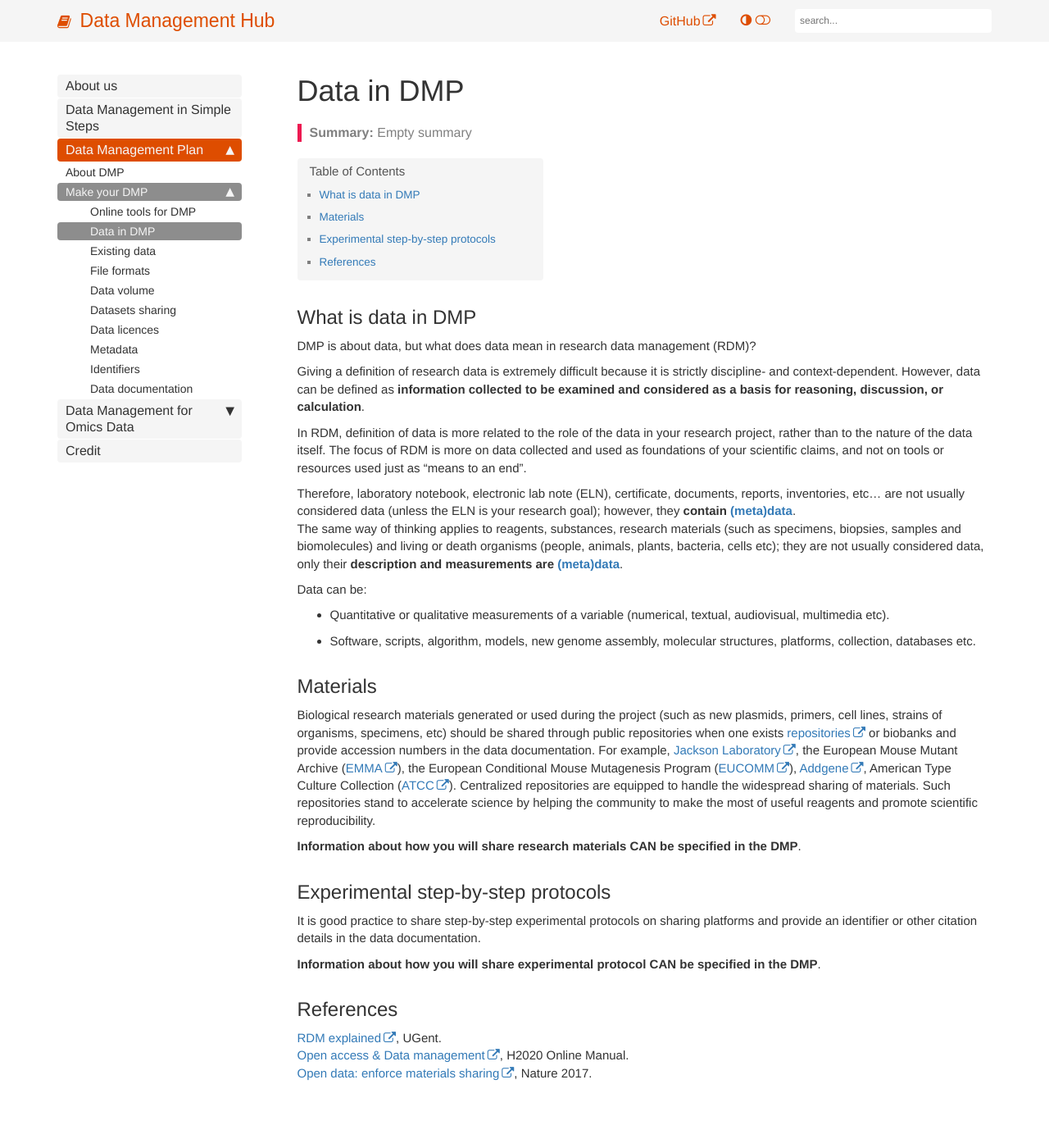
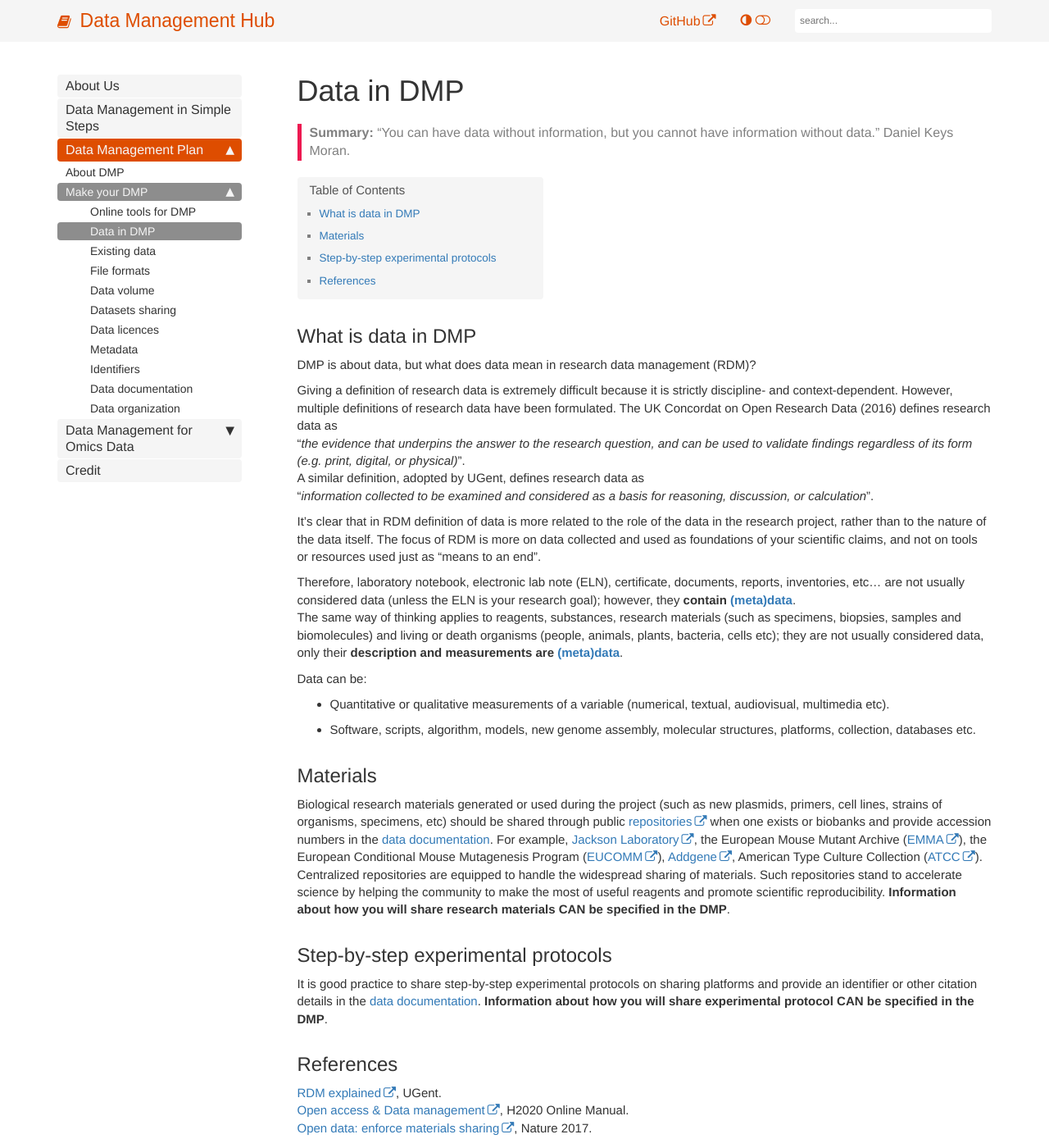
Before and after one commit to ELIXIR-Belgium/rdm-guide, a Jekyll site: the page built from pages/data_in_dmp.md, in a window 1280 px wide and 1400 px high. Shown: the whole window at 82% size. Built offline with Jekyll 4.4.1, drawn with Linux system fonts in a browser that asks for light colours; some web fonts are replaced.

Commit message:
data organization pages

```diff
--- a/_data/sidebars/mydoc_sidebar.yml
+++ b/_data/sidebars/mydoc_sidebar.yml
@@ -3,7 +3,7 @@
 entries:
 - title:
   folders:
-  - title: About us
+  - title: About Us
     output: web
     url: /data_management_hub.html
   - title: Data Management in Simple Steps
@@ -52,6 +52,9 @@ entries:
             - title: Data documentation
               url: /data_documentation.html
               output: web
+            - title: Data organization
+              url: /data_organization.html
+              output: web
             # - title: Costs for sharing and storing data
             #   url: /costs_for_sharing_and_storing_data.html
             #   output: web
--- a/pages/data_in_dmp.md
+++ b/pages/data_in_dmp.md
@@ -1,16 +1,20 @@
 ---
 title: Data in DMP
 keywords:
-summary: Empty summary
+summary: "“You can have data without information, but you cannot have information without data.” Daniel Keys Moran.
+"
 sidebar: mydoc_sidebar
 permalink: data_in_dmp.html
 ---
 ## What is data in DMP
 DMP is about data, but what does data mean in research data management (RDM)?
 
-Giving a definition of research data is extremely difficult because it is strictly discipline- and context-dependent. However, data can be defined as **information collected to be examined and considered as a basis for reasoning, discussion, or calculation**.
+Giving a definition of research data is extremely difficult because it is strictly discipline- and context-dependent. However, multiple definitions of research data have been formulated. The UK Concordat on Open Research Data (2016) defines research data as\\
+"*the evidence that underpins the answer to the research question, and can be used to validate findings regardless of its form (e.g. print, digital, or physical)*".\\
+A similar definition, adopted by UGent, defines research data as\\
+"*information collected to be examined and considered as a basis for reasoning, discussion, or calculation*".
 
-In RDM, definition of data is more related to the role of the data in your research project, rather than to the nature of the data itself. The focus of RDM is more on data collected and used as foundations of your scientific claims, and not on tools or resources used just as "means to an end".
+It's clear that in RDM definition of data is more related to the role of the data in the research project, rather than to the nature of the data itself. The focus of RDM is more on data collected and used as foundations of your scientific claims, and not on tools or resources used just as "means to an end".
 
 Therefore, laboratory notebook, electronic lab note (ELN), certificate, documents, reports, inventories, etc... are not usually considered data (unless the ELN is your research goal); however, they **contain [(meta)data](metadata)**.\\
 The same way of thinking applies to reagents, substances, research materials (such as specimens, biopsies, samples and biomolecules) and living or death organisms (people, animals, plants, bacteria, cells etc); they are not usually considered data, only their **description and measurements are [(meta)data](metadata)**.
@@ -20,14 +24,10 @@ Data can be:
 * Software, scripts, algorithm, models, new genome assembly, molecular structures, platforms, collection, databases etc.
 
 ## Materials
-Biological research materials generated or used during the project (such as new plasmids, primers, cell lines, strains of organisms, specimens, etc) should be shared through public repositories when one exists [repositories](https://www.nature.com/nature-research/editorial-policies/reporting-standards#availability-of-materials) or biobanks and provide accession numbers in the data documentation. For example, [Jackson Laboratory](https://www.jax.org), the European Mouse Mutant Archive ([EMMA](https://www.infrafrontier.eu)), the European Conditional Mouse Mutagenesis Program ([EUCOMM](https://www.mousephenotype.org/about-impc/about-ikmc/eucomm/)), [Addgene](http://www.addgene.org), American Type Culture Collection ([ATCC](https://www.lgcstandards-atcc.org)). Centralized repositories are equipped to handle the widespread sharing of materials. Such repositories stand to accelerate science by helping the community to make the most of useful reagents and promote scientific reproducibility.
+Biological research materials generated or used during the project (such as new plasmids, primers, cell lines, strains of organisms, specimens, etc) should be shared through public [repositories](https://www.nature.com/nature-research/editorial-policies/reporting-standards#availability-of-materials) when one exists or biobanks and provide accession numbers in the [data documentation](data_documentation). For example, [Jackson Laboratory](https://www.jax.org), the European Mouse Mutant Archive ([EMMA](https://www.infrafrontier.eu)), the European Conditional Mouse Mutagenesis Program ([EUCOMM](https://www.mousephenotype.org/about-impc/about-ikmc/eucomm/)), [Addgene](http://www.addgene.org), American Type Culture Collection ([ATCC](https://www.lgcstandards-atcc.org)). Centralized repositories are equipped to handle the widespread sharing of materials. Such repositories stand to accelerate science by helping the community to make the most of useful reagents and promote scientific reproducibility. **Information about how you will share research materials CAN be specified in the DMP**.
 
-**Information about how you will share research materials CAN be specified in the DMP**.
-
-## Experimental step-by-step protocols
-It is good practice to share step-by-step experimental protocols on sharing platforms and provide an identifier or other citation details in the data documentation.
-
-**Information about how you will share experimental protocol CAN be specified in the DMP**.
+## Step-by-step experimental protocols
+It is good practice to share step-by-step experimental protocols on sharing platforms and provide an identifier or other citation details in the [data documentation](data_documentation). **Information about how you will share experimental protocol CAN be specified in the DMP**.
 
 ## References
 [RDM explained](https://www.ugent.be/en/research/datamanagement/why/rdm-explained.htm#Whatareresearchdata?), UGent.\\
```
Also changed, not shown: pages/about_DMP.md (+1 -1 lines), pages/arrayexpress.md (+5 -5 lines), pages/data_management_hub.md (+1 -1 lines), pages/data_organization.md (added, +27 -0 lines), pages/file_naming.md (added, +58 -0 lines), pages/folder_structure.md (added, +36 -0 lines), pages/transcriptomics.md (+1 -1 lines), pages/version_control.md (added, +33 -0 lines), images/data_organization_01.jpg (added), images/version_control_table_01.png (added).
